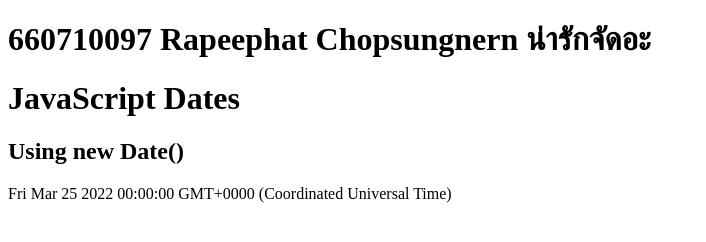
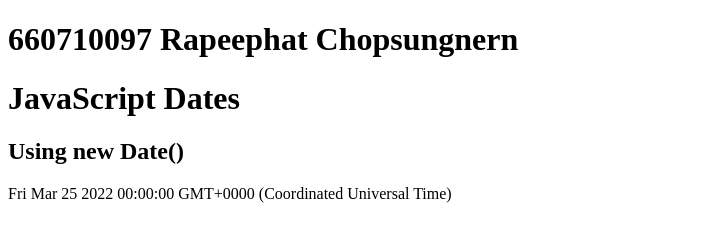
Before and after one commit to 660710097/517101_097, a plain HTML site: page index.html in a window 1280 px wide. Shown: the whole page, without its empty margins (0-706 px from the left). Drawn offline with Linux system fonts and the light colour scheme.

Commit message:
Update index.html

```diff
--- a/index.html
+++ b/index.html
@@ -2,7 +2,7 @@
 <html>
 
 <body>
-  <h1> 660710097 Rapeephat Chopsungnern   น่ารักจัดอะ</h1>
+  <h1> 660710097 Rapeephat Chopsungnern </h1>
   <h1>JavaScript Dates</h1>
   <h2>Using new Date()</h2>
 
```
